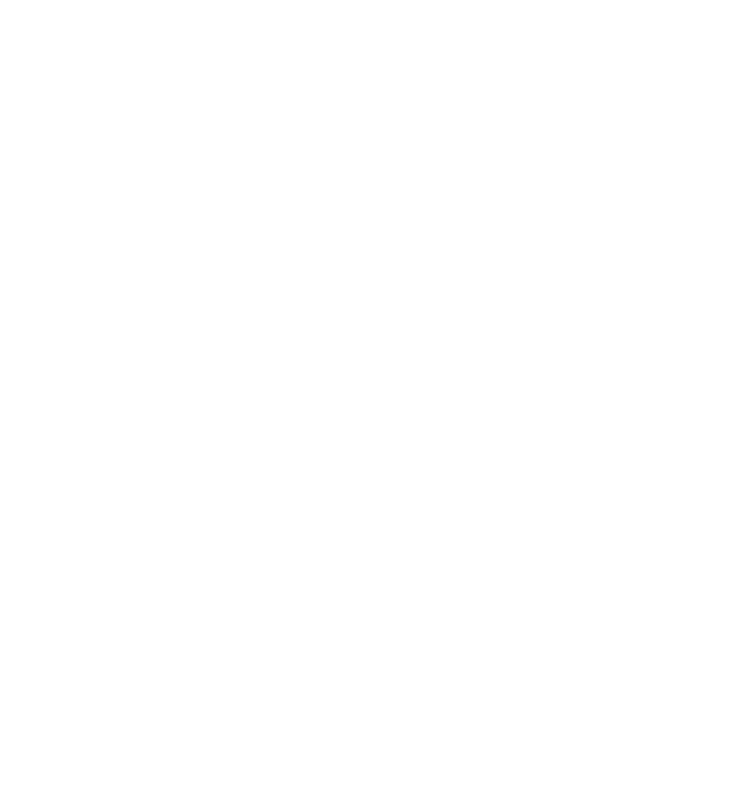
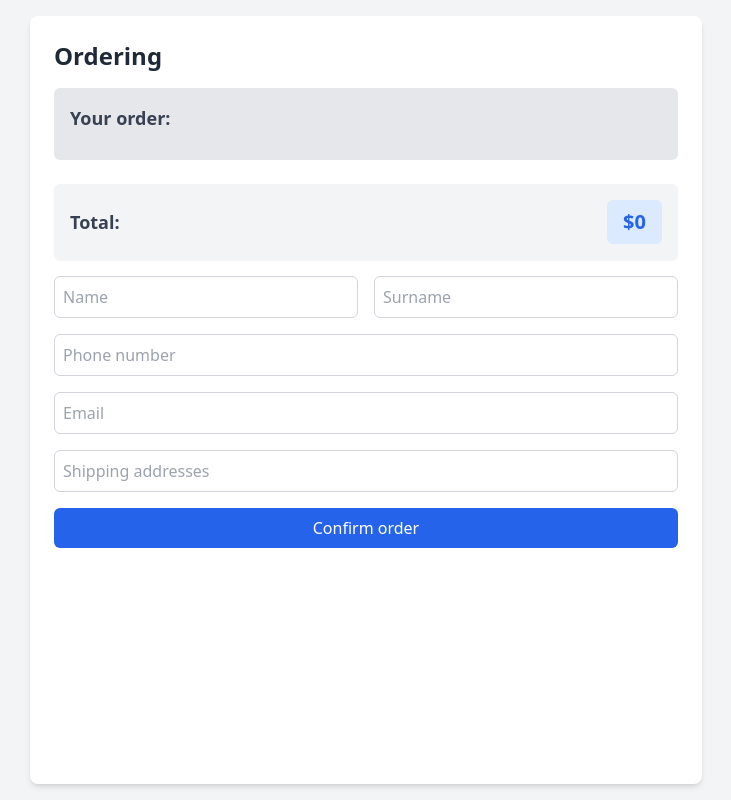
Before and after one commit to 4twerka/apple-website, a React (Vite) app: page /final-order in a window 1280 px wide. Before the commit this address had no page. Shown: the whole page, without its empty margins (274-1005 px from the left). Built offline with nearby package versions, Linux system fonts and the light colour scheme.

Commit message:
added finalOrder

```diff
--- a/src/App.jsx
+++ b/src/App.jsx
@@ -9,6 +9,7 @@
 import { AirpodsMaxPage } from "./pages/AirpodsMaxPage";
 import { MacbookProPage } from "./pages/MacbookProPage";
 import { AddItem } from "./components/AddItem";
+import {FinalOrderPage} from "./pages/FinalOrderPage"
 
 function App() {
   const [isAdded, setIsAdded] = useState(false);
@@ -69,6 +70,7 @@
             <Basket currentItem={currentItem} setCurrentItem={setCurrentItem} />
           }
         />
+        <Route path="/final-order" element={<FinalOrderPage currentItem={currentItem} setCurrentItem={setCurrentItem} />} />
         <Route path="/airpods-max" element={<AirpodsMaxPage setCurrentItem={setCurrentItem} />} />
         <Route path="/macbook-pro" element={<MacbookProPage setCurrentItem={setCurrentItem} />} />
       </Routes>
--- a/src/index.css
+++ b/src/index.css
@@ -3,3 +3,15 @@
 @tailwind base;
 @tailwind components;
 @tailwind utilities;
+
+.input-field {
+    width: 100%;
+    padding: 10px;
+    border: 1px solid #ccc;
+    border-radius: 6px;
+    outline: none;
+    transition: border-color 0.2s;
+}
+.input-field:focus {
+    border-color: #3b82f6;
+}
--- a/src/pages/Basket.jsx
+++ b/src/pages/Basket.jsx
@@ -1,15 +1,17 @@
 import PropTypes from 'prop-types';
 import { useEffect, useState } from 'react';
+import { useNavigate } from 'react-router-dom';
 
 function Basket({ currentItem, setCurrentItem }) {
+  const navigate = useNavigate();
   const [value, setValue] = useState(() => {
     const savedPrice = localStorage.getItem("price");
-    return savedPrice ? JSON.parse(savedPrice): [];
+    return savedPrice ? JSON.parse(savedPrice) : [];
   });
 
   useEffect(() => {
     localStorage.setItem("price", JSON.stringify(value));
-  }, [value])
+  }, [value]);
 
   Basket.propTypes = {
     currentItem: PropTypes.arrayOf(
@@ -22,8 +24,9 @@
     ),
     setCurrentItem: PropTypes.func.isRequired,
   };
+
   const sum = currentItem.reduce((acc, currentValue) => {
-        return acc + currentValue.price * (value[currentValue.id] || 1)
+    return acc + currentValue.price * (value[currentValue.id] || 1);
   }, 0);
 
   const tax = (sum * 8) / 100 | 0;
@@ -36,11 +39,11 @@
   const handleChange = (id, e) => {
     const newValue = Math.max(1, Number(e.target.value));
     setValue((prev) => ({ ...prev, [id]: newValue }));
-      }
+  };
 
   const handleDeleteAll = () => {
     setCurrentItem([]);
-      }
+  };
 
   return (
     <div className="bg-gray-50 min-h-screen p-4 sm:p-8">
@@ -83,7 +86,6 @@
                     min={1}
                     type="number"
                     className="w-16 text-center border border-gray-300 rounded-md"
-                      defaultValue="1"
                   />
                   <button onClick={() => handleDelete(item.id)} className="text-red-500 hover:text-red-700 transition">
                     Remove
@@ -120,7 +122,10 @@
             </button>
           </div>
         ) : null}
-          <button className="w-full bg-blue-600 text-white rounded-md py-3 mt-6 hover:bg-blue-700 transition">
+        <button
+          onClick={() => navigate("/final-order")}
+          className="w-full bg-blue-600 text-white rounded-md py-3 mt-6 hover:bg-blue-700 transition"
+        >
           Proceed to Checkout
         </button>
       </div>
--- /dev/null
+++ b/src/pages/FinalOrderPage.jsx
@@ -0,0 +1,72 @@
+import { useNavigate } from "react-router-dom";
+import PropTypes from 'prop-types';
+
+function FinalOrderPage({ currentItem, setCurrentItem }) {
+    const navigate = useNavigate();
+
+    FinalOrderPage.propTypes = {
+        currentItem: PropTypes.arrayOf(
+            PropTypes.shape({
+                name: PropTypes.string.isRequired,
+                price: PropTypes.number.isRequired,
+                img: PropTypes.string.isRequired,
+                id: PropTypes.number.isRequired,
+            })
+        ),
+        setCurrentItem: PropTypes.func.isRequired,
+    };
+
+    const sum = currentItem.reduce((acc, currentValue) => acc + currentValue.price, 0);
+    const tax = (sum * 8) / 100 | 0;
+
+    const handleOrderConfirm = (e) => {
+        e.preventDefault();
+        setCurrentItem([]);
+        setTimeout(() => {
+            navigate("/");
+        }, 1500)
+    };
+
+    return (
+        <div className="min-h-screen bg-gray-100 flex justify-center p-4">
+            <div className="w-full max-w-2xl bg-white shadow-md rounded-lg p-6">
+                <h2 className="text-2xl font-semibold text-gray-800 mb-4">Ordering</h2>
+
+                <div className="bg-gray-200 p-4 rounded-md mb-6">
+                    <h3 className="text-lg font-semibold text-gray-700">Your order:</h3>
+                    <div className="mt-3 space-y-3">
+                        {currentItem.map((item) => (
+                            <div key={item.id} className="flex items-center bg-white shadow-sm p-3 rounded-md">
+                                <img src={item.img} alt="order" className="w-16 h-16 object-contain rounded-md mr-4 border"/>
+                                <div className="flex-1">
+                                    <p className="text-gray-800 font-medium">{item.name}</p>
+                                    <p className="text-gray-600 text-sm">{item.price} USD</p>
+                                </div>
+                            </div>
+                        ))}
+                    </div>
+                </div>
+
+                <form className="space-y-4" onSubmit={handleOrderConfirm}>
+                    <div className="bg-gray-100 p-4 rounded-md mt-4 flex justify-between items-center shadow-sm">
+                        <span className="text-lg font-semibold text-gray-700">Total:</span>
+                        <span className="text-xl font-bold text-blue-600 bg-blue-100 px-4 py-2 rounded-md">${sum + tax}</span>
+                    </div>
+                    <div className="grid grid-cols-1 sm:grid-cols-2 gap-4">
+                        <input required type="text" placeholder="Name" className="w-full outline-none p-2 border border-gray-300 rounded-md" />
+                        <input required type="text" placeholder="Surname" className="w-full outline-none p-2 border border-gray-300 rounded-md" />
+                    </div>
+                    <input required type="tel" placeholder="Phone number" className="w-full outline-none p-2 border border-gray-300 rounded-md" />
+                    <input required type="email" placeholder="Email" className="w-full outline-none p-2 border border-gray-300 rounded-md" />
+                    <input required type="text" placeholder="Shipping addresses" className="w-full outline-none p-2 border border-gray-300 rounded-md" />
+
+                    <button type="submit" className="w-full bg-blue-600 text-white py-2 rounded-md hover:bg-blue-700 transition">
+                        Confirm order
+                    </button>
+                </form>
+            </div>
+        </div>
+    );
+}
+
+export { FinalOrderPage };
```
Lines whose indentation alone changed are shown as unchanged.
